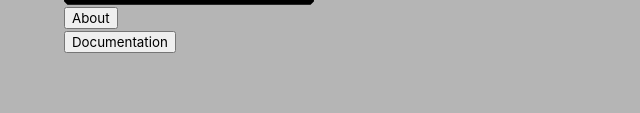
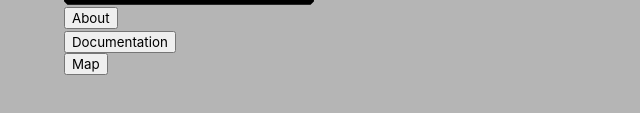
Before and after one commit to bcohn13/Get-out-of-jail-free, a website: page public/index.html in a window 1280 px wide. Shown: the part 367-480 px from the top of the page, 0-640 px from the left. Drawn offline with nearby package versions, Linux system fonts and the light colour scheme.

Commit message:
Added Map button

```diff
--- a/public/index.html
+++ b/public/index.html
@@ -57,6 +57,11 @@
               value="Documentation"
             />
           </li>
+          <input
+          type = "button"
+          onclick="location.href='map.html';"
+          value="Map"
+          />
         </ul>
       </div>
 
```
